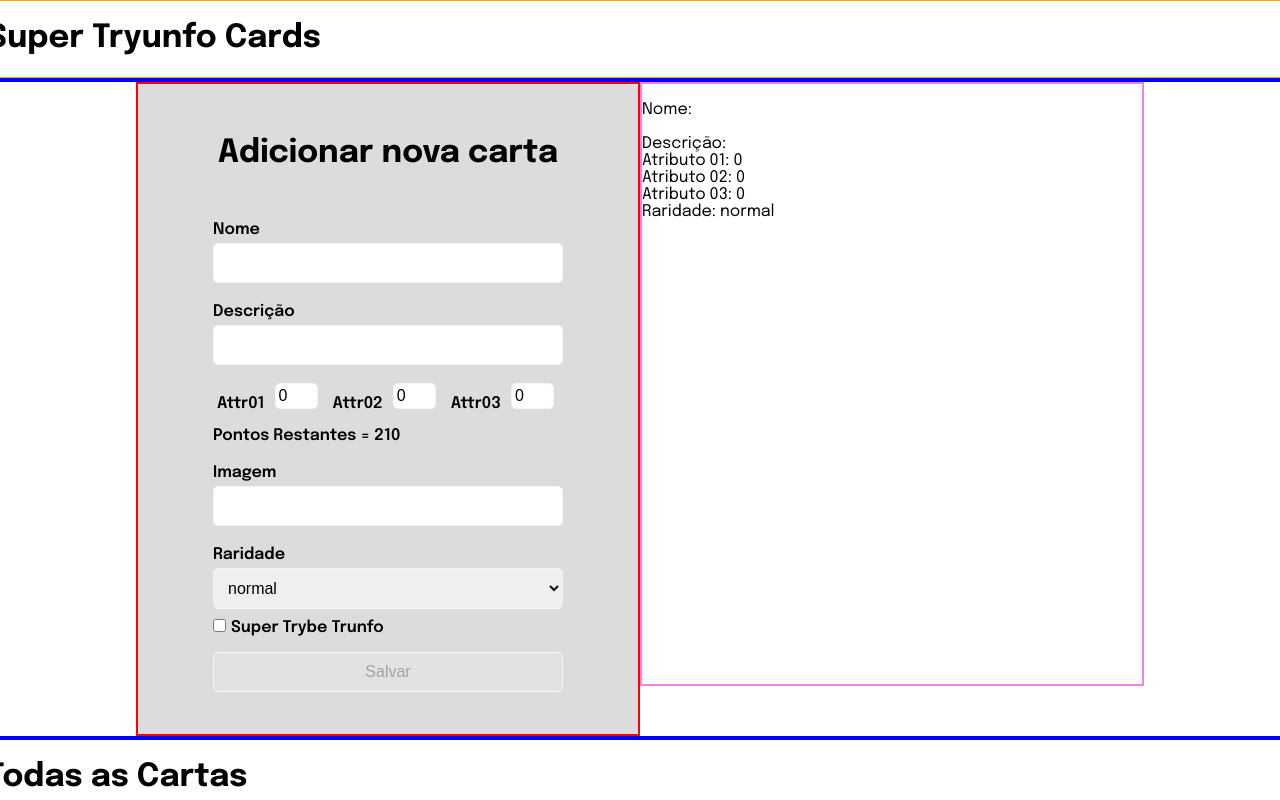
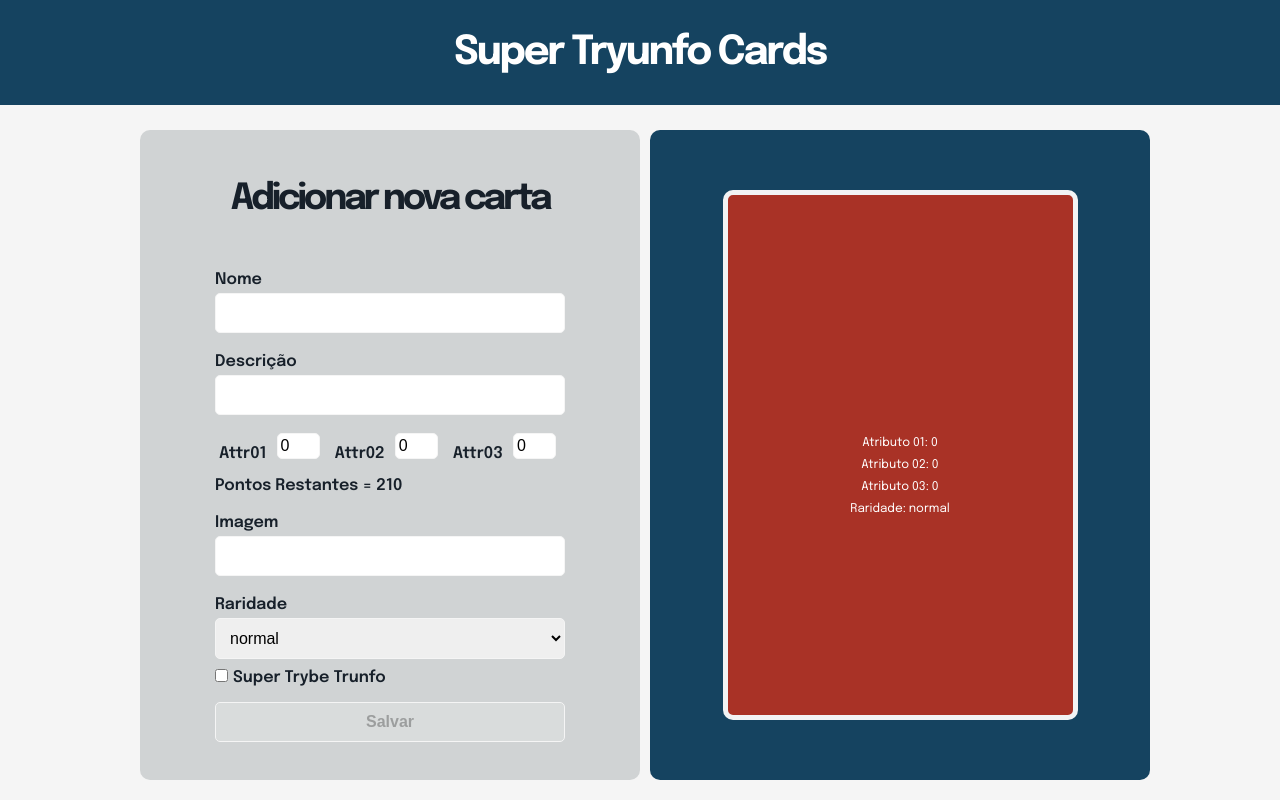
Before and after one commit to phvleite/tryunfo, a React (Create React App) app: page / in a window 1280 px wide. Shown: the top 800 px of the page. Built offline with nearby package versions, Linux system fonts and the light colour scheme.

Commit message:
aprimorando o css

```diff
--- a/src/components/Card.js
+++ b/src/components/Card.js
@@ -15,50 +15,39 @@ class Card extends Component {
     } = this.props;
 
     const isSuperTrunfo = (
-      <span data-testid="trunfo-card">
+      <span data-testid="trunfo-card" className="trunfo-card">
         Super Trunfo
       </span>
     );
 
     return (
-      <div>
-        <br />
-        <span data-testid="name-card">
-          Nome:&nbsp;
+      <div className="card-preview">
+        <span data-testid="name-card" className="name-card">
           { cardName }
         </span>
-        <br />
         <span>
           <img src={ cardImage } alt={ cardName } data-testid="image-card" />
         </span>
-        <br />
         <span data-testid="description-card">
-          Descrição:&nbsp;
           { cardDescription }
         </span>
-        <br />
         <span data-testid="attr1-card">
           Atributo 01:&nbsp;
           { cardAttr1 }
         </span>
-        <br />
         <span data-testid="attr2-card">
           Atributo 02:&nbsp;
           { cardAttr2 }
         </span>
-        <br />
         <span data-testid="attr3-card">
           Atributo 03:&nbsp;
           { cardAttr3 }
         </span>
-        <br />
         <span data-testid="rare-card">
           Raridade:&nbsp;
           { cardRare }
         </span>
-        <br />
         { cardTrunfo ? isSuperTrunfo : '' }
-        <br />
       </div>
     );
   }
--- a/src/index.css
+++ b/src/index.css
@@ -2,6 +2,7 @@
 body {
   box-sizing: border-box;
   display: flex;
+  color: #17202A;
   font-family: Epilogue, -apple-system, BlinkMacSystemFont, 'Segoe UI', 'Roboto', 'Oxygen',
     'Ubuntu', 'Cantarell', 'Fira Sans', 'Droid Sans', 'Helvetica Neue',
     sans-serif;
@@ -27,25 +28,49 @@ code {
 }
 
 header {
-  border: solid 1px orange;
+  background: #154360;
+  color: white;
+  padding: 5px;
+  letter-spacing: -0.15rem;
+  text-align: center;
+  font-size: 1.25rem;
 }
 
+/* quadro com os quadros adicionar e preview */
 .create-and-register {
-  border: solid 4px blue;
+  background: whitesmoke;
   display: flex;
   justify-content: center;
+  align-items: center;
   width: 1300px;
+  height: 700px;
 }
 
+/* adicionar nova carta */
 .box-new-card {
-  background: gainsboro;
+  background: #d0d3d4;
   display: flex;
   flex-direction: column;
   justify-content: center;
   align-items: center;
-  border: solid 2px red;
+  border-radius: 10px;
+  margin: 10px;
   width: 500px;
   height: 650px;
+  transition: 0.5s;
+}
+
+.box-new-card h1 {
+  letter-spacing: -.2rem;
+  font-size: 2.25rem;
+}
+
+.box-new-card:hover {
+  box-shadow: 0px 0px 15px rgba(0, 0, 0, 0.25),
+    0px 0px 15px rgba(0, 0, 0, 0.25);
+  border: 1px solid rgba(0,0,0,0.25);
+  border-right: 1px solid rgba(0,0,0,0.65);
+  border-bottom: 1px solid rgba(0,0,0,0.65);
 }
 
 .new-card {
@@ -73,6 +98,10 @@ header {
   font-size: 1rem;
 }
 
+.save-button {
+  font-weight: 600;
+}
+
 span.lb-trunfo {
   margin-left: 5px;
 }
@@ -98,12 +127,57 @@ span.card-attr {
   margin-right: 5px;
 }
 
+/* quadro preview */
 .box-card-preview {
-  border: solid 2px violet;
+  background: #154360;
+  border-radius: 10px;
+  display: flex;
+  align-items: center;
+  justify-content: center;
   width: 500px;
-  height: 600px;
+  height: 650px;
 }
 
 .box-card-preview img {
   width: 100%;
+  border-radius: 10px;
 }
+
+.card-preview {
+  background: #A93226;
+  display: flex;
+  flex-direction: column;
+  align-items: center;
+  justify-content: center;
+  border: solid 5px #F2F3F4;
+  border-radius: 10px;
+  color: white;
+  padding: 10px;
+  width: 325px;
+  height: 500px;
+}
+
+.card-preview span {
+  font-size: 0.75rem;
+  padding: 5px;
+}
+
+span.name-card {
+  font-size: 1.1rem;
+  font-weight: 600;
+}
+
+span.trunfo-card {
+  padding: 6px 50px;
+  font-weight: 600;
+  font-size: 1.2rem;
+  border-radius: 10px;
+  background: #B7950B;
+  box-shadow: 0px 0px 15px rgba(183, 149, 11, 0.85),
+  0px 0px 15px rgba(183, 149, 11, 0.85);
+}
+
+/* todas as cartas */
+.list-cards {
+  border: solid 4px blue;
+}
```
